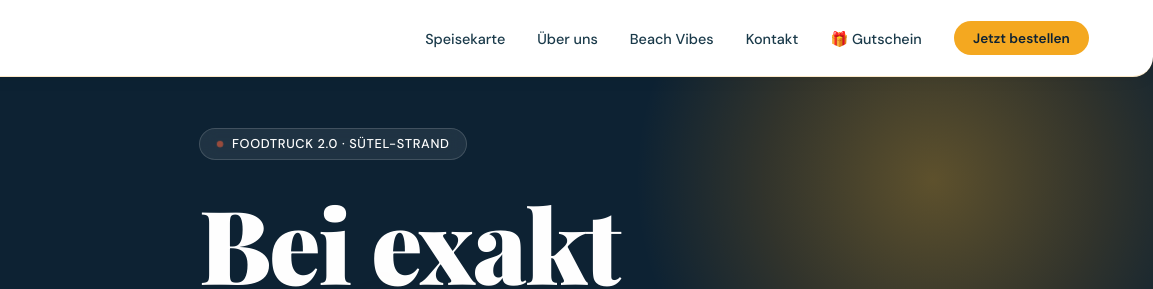
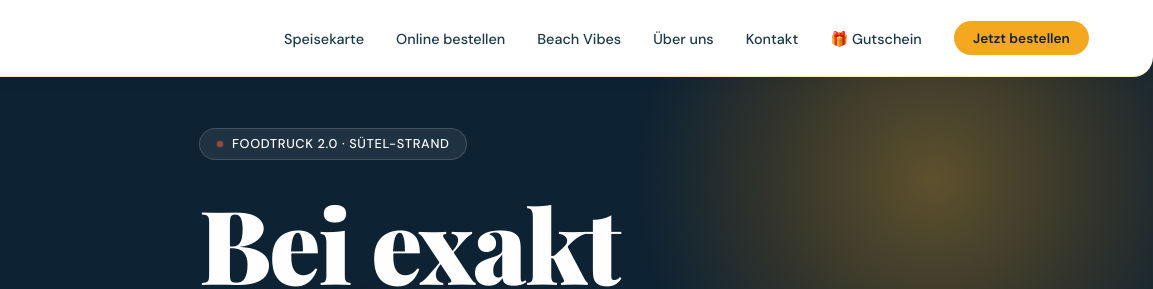
Before and after one commit to Le24367/beach-and-food, an Astro site: page / in a window 1280 px wide. Shown: the top 289 px of the page, 127-1280 px from the left. Built offline with nearby package versions, Linux system fonts and the light colour scheme; Astro itself is replaced by a stand-in of ours; some packages are replaced by stand-ins of ours; no server answers.

Commit message:
Fix/ÜberUns-Navbar

```diff
--- a/src/components/Navbar.astro
+++ b/src/components/Navbar.astro
@@ -11,8 +11,9 @@
     </a>
     <ul class="nav-links">
       <li><a href="#angebot">Speisekarte</a></li>
+      <li><a href="#bestellen">Online bestellen</a></li>
+      <li><a href="#vibes">Beach Vibes</a></li>
       <li><a href="#ueber-uns">Über uns</a></li>
-      <li><a href="#vibes">Beach Vibes</a></li>
       <li><a href="#kontakt">Kontakt</a></li>
       <li><a href="https://www.bon-bon.de/gutschein/beach-and-food/?popup" target="_blank" rel="noopener">🎁 Gutschein</a></li>
     </ul>
@@ -24,8 +25,9 @@
   <div class="mobile-menu">
     <ul>
       <li><a href="#angebot">Speisekarte</a></li>
+      <li><a href="#bestellen">Online bestellen</a></li>
+      <li><a href="#vibes">Beach Vibes</a></li>
       <li><a href="#ueber-uns">Über uns</a></li>
-      <li><a href="#vibes">Beach Vibes</a></li>
       <li><a href="#kontakt">Kontakt</a></li>
       <li><a href="https://www.bon-bon.de/gutschein/beach-and-food/?popup" target="_blank" rel="noopener">🎁 Gutschein</a></li>
       <li><a href="https://igetnow.com/KWFQC" target="_blank" rel="noopener" class="nav-cta-mobile">Jetzt bestellen</a></li>
@@ -137,13 +139,13 @@
   transform: translateY(0);
   opacity: 1;
 }
-/* Staggered delay per item */
 .mobile-menu.open li:nth-child(1) { transition-delay: 0.05s; }
 .mobile-menu.open li:nth-child(2) { transition-delay: 0.10s; }
 .mobile-menu.open li:nth-child(3) { transition-delay: 0.15s; }
 .mobile-menu.open li:nth-child(4) { transition-delay: 0.20s; }
 .mobile-menu.open li:nth-child(5) { transition-delay: 0.25s; }
 .mobile-menu.open li:nth-child(6) { transition-delay: 0.30s; }
+.mobile-menu.open li:nth-child(7) { transition-delay: 0.35s; }
 .mobile-menu a {
   display: block;
   font-size: 1.05rem;
@@ -184,7 +186,6 @@
   burger?.addEventListener('click', () => {
     burger.classList.toggle('open');
     mobileMenu?.classList.toggle('open');
-    // Wenn geschlossen: li-Delays resetten damit nächstes Öffnen wieder animiert
     if (!mobileMenu?.classList.contains('open')) {
       mobileMenu?.querySelectorAll('li').forEach(li => {
         li.style.transitionDelay = '0s';
--- a/src/pages/index.astro
+++ b/src/pages/index.astro
@@ -3,12 +3,12 @@ import Layout from '../layouts/Layout.astro';
 import Navbar from '../components/Navbar.astro';
 import Hero from '../components/Hero.astro';
 import Angebot from '../components/Angebot.astro';
+import Bestellen from '../components/Bestellen.astro';
 import UeberUns from '../components/UeberUns.astro';
-import Bestellen from '../components/Bestellen.astro';
 import Kontakt from '../components/Kontakt.astro';
 
-// Reihenfolge im DOM entspricht jetzt der Navbar-Navigation:
-// #angebot → #ueber-uns → #vibes (in Bestellen.astro) → #bestellen → #kontakt
+// Reihenfolge: Hero → Speisekarte → Bestellen → Über uns → Kontakt
+// Nutzer werden nach dem Stöbern direkt zum Bestellen geführt
 ---
 
 <Layout>
@@ -16,8 +16,8 @@ import Kontakt from '../components/Kontakt.astro';
   <main>
     <Hero />
     <Angebot />
+    <Bestellen />
     <UeberUns />
-    <Bestellen />
     <Kontakt />
   </main>
 </Layout>
```
